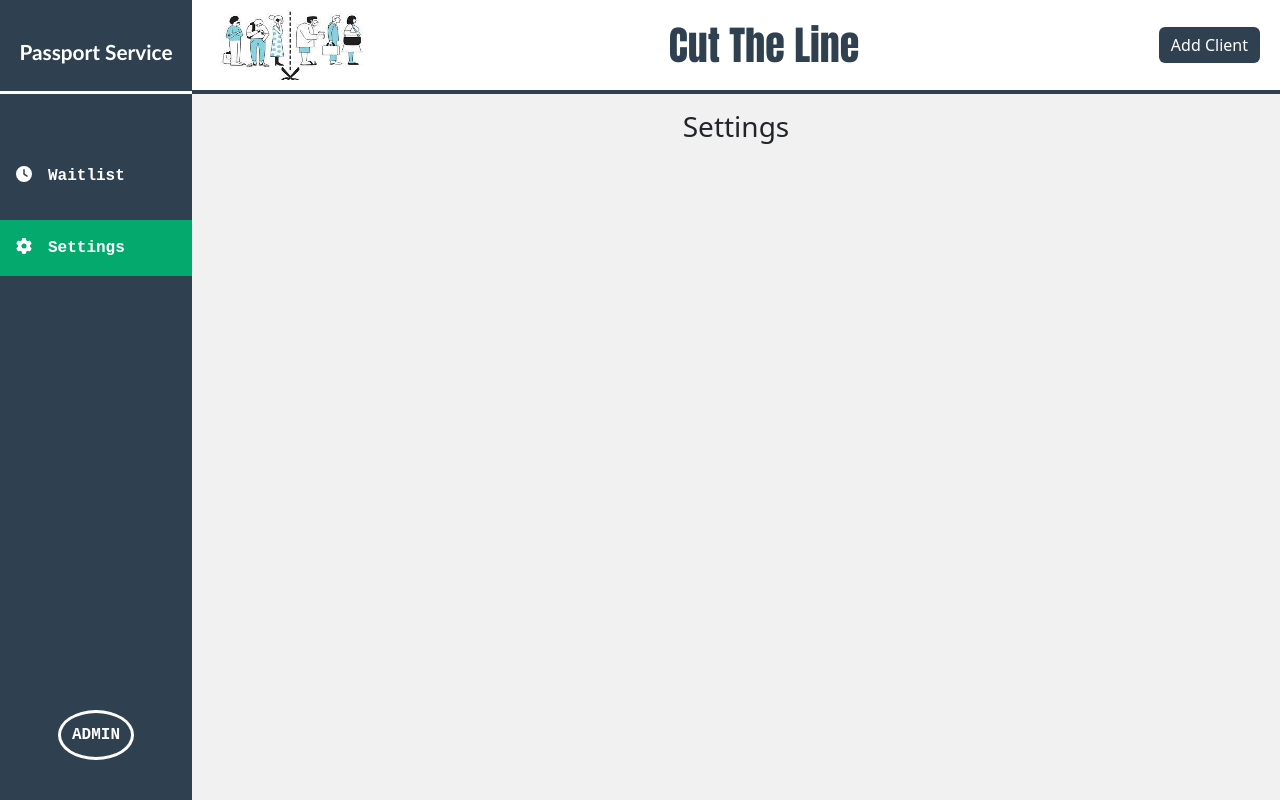
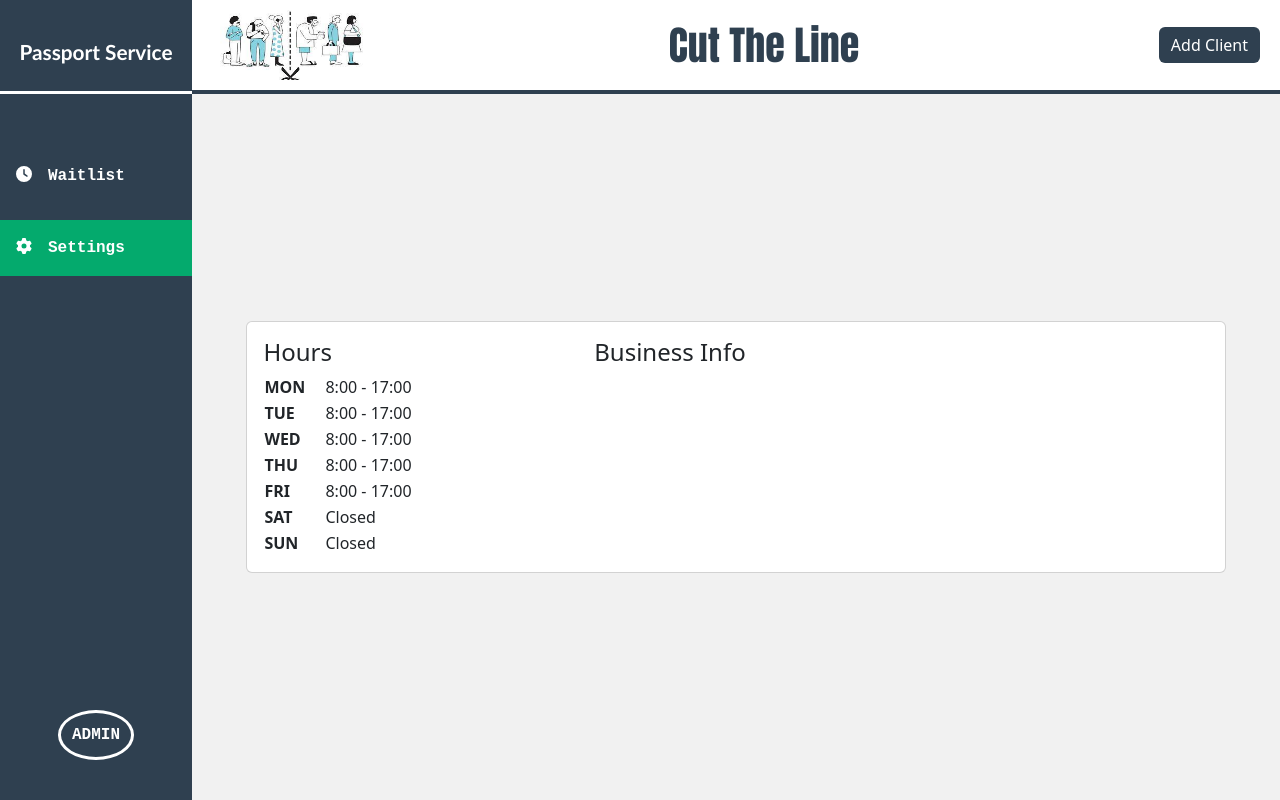
Before and after one commit to aiefymenko/cut-the-line, a React (Create React App) app in the folder client/: page /admin/settings in a window 1280 px wide. Built offline with nearby package versions, Linux system fonts and the light colour scheme.

Commit message:
started fixingsettings page

```diff
--- a/client/package.json
+++ b/client/package.json
@@ -15,6 +15,7 @@
     "react": "^18.2.0",
     "react-bootstrap": "^2.4.0",
     "react-dom": "^18.2.0",
+    "react-phone-number-input": "^3.2.6",
     "react-router-dom": "^6.3.0",
     "react-scripts": "5.0.1",
     "sass": "^1.54.0",
--- a/client/src/App.js
+++ b/client/src/App.js
@@ -10,9 +10,15 @@ import AdminApp from "./components/admin/AdminApp";
 
 //Font Awesome
 import { library } from "@fortawesome/fontawesome-svg-core";
-import { faClock, faGear } from "@fortawesome/free-solid-svg-icons";
+import {
+  faClock,
+  faGear,
+  faEdit,
+  faCheck,
+  faXmark,
+} from "@fortawesome/free-solid-svg-icons";
 
-library.add(faGear, faClock);
+library.add(faGear, faClock, faEdit, faCheck, faXmark);
 
 function App() {
   return (
--- a/client/src/components/admin/FeatureSection/FeatureSection.js
+++ b/client/src/components/admin/FeatureSection/FeatureSection.js
@@ -2,7 +2,7 @@ import React from "react";
 import { Route, Routes } from "react-router-dom";
 
 import Header from "./Header/Header";
-import Setting from "./Pages/Setting";
+import Settings from "./Pages/Settings/Settings";
 import Waitlist from "./Pages/Waitlist";
 
 const FeatureSection = () => {
@@ -10,7 +10,7 @@ const FeatureSection = () => {
     <>
       <Header />
       <Routes>
-        <Route path="settings" element={<Setting />} />
+        <Route path="settings" element={<Settings />} />
         <Route path="waitlist" element={<Waitlist />} />
       </Routes>
     </>
--- a/client/src/components/admin/FeatureSection/Pages/Setting.js
+++ /dev/null
@@ -1,12 +0,0 @@
-import React from "react";
-import "./SettingList.scss";
-
-const Setting = () => {
-  return (
-    <div>
-      <h3 className="title">Settings</h3>
-    </div>
-  );
-};
-
-export default Setting;
--- a/client/src/components/admin/FeatureSection/Pages/SettingList.scss
+++ /dev/null
@@ -1,5 +0,0 @@
-.title {
-  display: flex;
-  justify-content: center;
-  padding: 1rem;
-}
--- /dev/null
+++ b/client/src/components/admin/FeatureSection/Pages/Settings/EditableHours.js
@@ -0,0 +1,35 @@
+import React from "react";
+import { FontAwesomeIcon } from "@fortawesome/react-fontawesome";
+
+const EditableHours = ({
+  hour,
+  editFormData,
+  handleEditFormChange,
+  handleCancelClick,
+}) => {
+  return (
+    <tr>
+      <td className="td-day">{hour.day}</td>
+      <td>
+        <input
+          type="text"
+          required="required"
+          placeholder="8:00 - 17:00"
+          name="time"
+          value={editFormData.time}
+          onChange={handleEditFormChange}
+        ></input>
+      </td>
+      <td className="edit-buttons">
+        <p type="submit">
+          <FontAwesomeIcon icon="fa-solid fa-check" />
+        </p>
+        <p className="cancel" onClick={handleCancelClick}>
+          <FontAwesomeIcon icon="fa-solid fa-xmark" />
+        </p>
+      </td>
+    </tr>
+  );
+};
+
+export default EditableHours;
--- /dev/null
+++ b/client/src/components/admin/FeatureSection/Pages/Settings/ReadOnly.js
@@ -0,0 +1,18 @@
+import React from "react";
+import { FontAwesomeIcon } from "@fortawesome/react-fontawesome";
+
+const ReadOnly = ({ hour, handleEditClick }) => {
+  return (
+    <tr>
+      <td className="td-day">{hour.day}</td>
+      <td onClick={(event) => handleEditClick(event, hour)} className="td-hour">
+        {hour.time}
+      </td>
+      {/* <td>
+        <FontAwesomeIcon icon="fas fa-edit" />
+      </td> */}
+    </tr>
+  );
+};
+
+export default ReadOnly;
--- /dev/null
+++ b/client/src/components/admin/FeatureSection/Pages/Settings/Settings.js
@@ -0,0 +1,101 @@
+import React, { useState } from "react";
+import days from "./settingsData";
+import "./Settings.scss";
+import ReadOnly from "./ReadOnly";
+import EditableHours from "./EditableHours";
+
+const MSettings = () => {
+  const [hours, setHours] = useState(days);
+
+  const [editHourId, setEditHoursId] = useState(null);
+  const [editFormData, setEditFormData] = useState({
+    day: "",
+    name: "",
+    time: "",
+  });
+
+  const handleEditFormChange = (event) => {
+    event.preventDefault();
+
+    const fieldName = event.target.getAttribute("name");
+    const fieldValue = event.target.value;
+
+    const newFormData = { ...editFormData };
+    newFormData[fieldName] = fieldValue;
+
+    setEditFormData(newFormData);
+  };
+
+  const handleEditSubmit = (event) => {
+    event.preventDefault();
+
+    const editedHours = {
+      id: editHourId,
+      day: editFormData.day,
+      name: editFormData.name,
+      time: editFormData.time,
+    };
+
+    const newhours = [...hours];
+    console.log(newhours);
+
+    const index = hours.findIndex((hour) => hour.id === editHourId);
+
+    newhours[index] = editedHours;
+
+    setHours(newhours);
+    setEditHoursId(null);
+  };
+
+  const handleEditClick = (event, hour) => {
+    event.preventDefault();
+    setEditHoursId(hour.id);
+
+    const formValues = {
+      day: hour.day,
+      name: hour.name,
+      time: hour.time,
+    };
+
+    setEditFormData(formValues);
+  };
+
+  const handleCancelClick = () => {
+    setEditHoursId(null);
+  };
+
+  return (
+    <div className="card">
+      <div className="inside">
+        <div className="hour-info">
+          <h4>Hours</h4>
+          <form onSubmit={handleEditSubmit}>
+            <table>
+              <tbody>
+                {hours.map((hour) => (
+                  <>
+                    {editHourId === hour.id ? (
+                      <EditableHours
+                        hour={hour}
+                        editFormData={editFormData}
+                        handleEditFormChange={handleEditFormChange}
+                        handleCancelClick={handleCancelClick}
+                      />
+                    ) : (
+                      <ReadOnly hour={hour} handleEditClick={handleEditClick} />
+                    )}
+                  </>
+                ))}
+              </tbody>
+            </table>
+          </form>
+        </div>
+        <div className="b-info">
+          <h4>Business Info</h4>
+        </div>
+      </div>
+    </div>
+  );
+};
+
+export default MSettings;
--- /dev/null
+++ b/client/src/components/admin/FeatureSection/Pages/Settings/Settings.scss
@@ -0,0 +1,52 @@
+.card {
+  display: flex;
+  width: 90%;
+  height: 80%;
+  background-color: white;
+  margin: auto;
+  padding: 1rem;
+
+  .inside {
+    display: flex;
+  }
+
+}
+
+// for store hours
+.hour-info {
+  width: 35%;
+}
+
+.td-day {
+  font-weight: 900;
+  padding-right: 1.2rem;
+}
+
+.td-hour {
+  cursor: pointer;
+}
+
+.td-hour:hover {
+  color: #04AA6D;
+  font-weight: 600;
+}
+
+.edit-buttons {
+  display: flex;
+
+  p{
+    margin: 0;
+    padding: 0.4rem;
+    color: #04AA6D;
+  }
+
+  .cancel {
+    color: red;
+  }
+}
+
+
+// for business info section
+.b-info {
+  width: 60%;
+}
--- /dev/null
+++ b/client/src/components/admin/FeatureSection/Pages/Settings/settingsData.js
@@ -0,0 +1,11 @@
+const days = [
+  { id: 1, day: "MON", name: "mon", time: "8:00 - 17:00" },
+  { id: 2, day: "TUE", name: "tue", time: "8:00 - 17:00" },
+  { id: 3, day: "WED", name: "wed", time: "8:00 - 17:00" },
+  { id: 4, day: "THU", name: "thu", time: "8:00 - 17:00" },
+  { id: 5, day: "FRI", name: "fri", time: "8:00 - 17:00" },
+  { id: 6, day: "SAT", name: "sat", time: "Closed" },
+  { id: 7, day: "SUN", name: "sun", time: "Closed" },
+];
+
+export default days;
```
Also changed, not shown: 1 other file (tests, documents, lock files or other folders).
